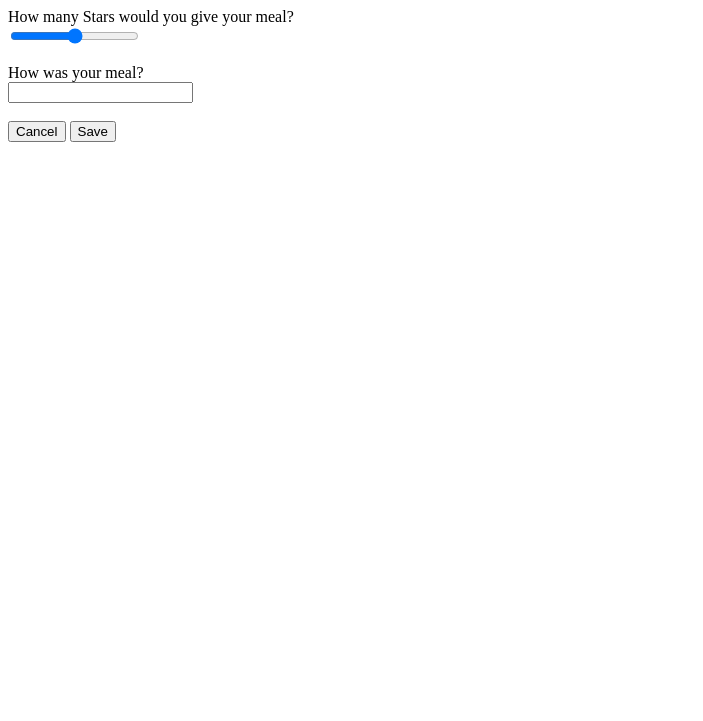
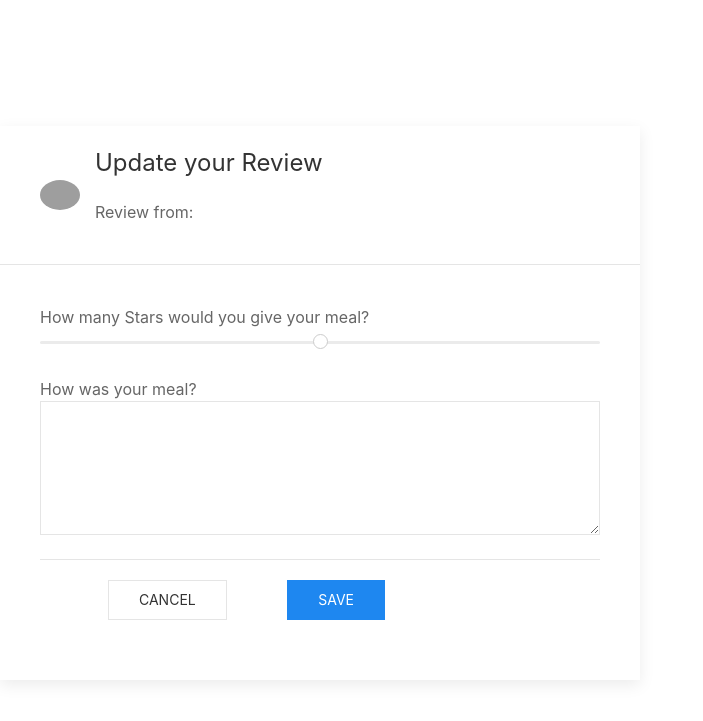
Before and after one commit to Code-Institute-Submissions/pigginnel, a Flask app: template templates/edit_review.html in a window 1280 px wide. Shown: the top 721 px of the page, without its empty margins (0-703 px from the left). Run offline with Flask 2, Linux system fonts and the light colour scheme; the template is opened without the code that fills it, so the values that code supplies are empty; some libraries are stand-ins or nearby versions; grey boxes are pictures that could not be loaded.

Commit message:
FIX: Edit review to edit correct document

```diff
--- a/run.py
+++ b/run.py
@@ -56,7 +56,7 @@ def dashboard():
                            admin_review=admin_review)
 
 
-@app.route("/add_review", methods=["POST"])
+@app.route("/add_review", methods=["GET", "POST"])
 def add_review():
     if request.method == "POST":
         today = date.today()
@@ -86,9 +86,12 @@ def edit_review(review_id):
             "stars": request.form.get("stars"),
             "review": request.form.get("review")
         }
-        mongo.db.reviews.update({"_id": ObjectId(review_id)}, submit)
+        mongo.db.reviews.replace_one({"_id": ObjectId(review_id)}, submit)
         flash("Your Review Has Been Updated", 'update')
-    return redirect(url_for("dashboard"))
+        return redirect(url_for("dashboard"))
+
+    review = mongo.db.reviews.find_one({"_id": ObjectId(review_id)})
+    return render_template("edit_review.html", review=review)
 
 
 @app.route("/delete_review/<review_id>")
--- a/static/css/main.css
+++ b/static/css/main.css
@@ -88,7 +88,7 @@ a:hover {
     margin-right: 3vw;
 }
 
-/*-------------------------------- Menu Section -------------------- */
+/*-------------------------------- Review Cards -------------------- */
 
 #reviews {
     padding-top: 2em;
@@ -114,3 +114,10 @@ a:hover {
     margin-right: 5vw;
     max-width: 90%;
 }
+
+/*-------------------------------- Dashboard -------------------- */
+
+#dash_review {
+    margin-top: 3vh;
+    margin-left: 2%;
+}
--- a/templates/edit_review.html
+++ b/templates/edit_review.html
@@ -1,9 +1,32 @@
-<form method="POST" action="{{ url_for('edit_review', review_id=review._id) }}">
-    <label for="stars">How many Stars would you give your meal?</label><br />
-    <input class="uk-range" type="range" value="3" min="1" max="5" step="1" id="stars" name="stars"
-        required /><br /><br />
-    <label for="review">How was your meal?</label><br />
-    <input type="text" id="review" name="review" required /><br /><br />
-    <button class="uk-button uk-button-default uk-modal-close" type="button">Cancel</button>
-    <button class="uk-button uk-button-primary" type="submit">Save</button>
-</form>
+
+{% extends "base.html" %}
+
+{% block content %}
+        <div class="uk-card uk-card-default uk-width-1-2@m">
+            <div class="uk-card-header">
+                <div class="uk-grid-small uk-flex-middle" uk-grid>
+                    <div class="uk-width-auto">
+                        <img class="uk-border-circle" width="40" height="40" src="images/avatar.jpg">
+                    </div>
+                    <div class="uk-width-expand">
+                        <h3 class="uk-card-title uk-margin-remove-bottom">Update your Review</h3>
+                        <p>Review from:</p><p class="uk-text-meta uk-margin-remove-top">{{ review.date }}</p>
+                    </div>
+                </div>
+            </div>
+            <div class="uk-card-body">
+                <form method="POST" action="{{ url_for('edit_review', review_id=review._id) }}">
+                    <label for="stars">How many Stars would you give your meal?</label><br />
+                    <input class="uk-range" type="range" value="{{ review.stars }}" min="1" max="5" step="1" id="stars" name="stars"
+                        required /><br /><br />
+                    <label for="review">How was your meal?</label>
+                    <textarea class="uk-textarea" rows="5" id="review" name="review" placeholder="{{ review.review }}"required></textarea><br /><br />
+                    <div class="uk-card-footer">
+                        <a class="uk-button uk-button-default uk-modal-close" href="{{ url_for('dashboard') }}">Cancel</a>
+                        <button class="uk-button uk-button-primary" type="submit">Save</button>
+                    </div>
+                </form>
+            </div>
+
+        </div>
+{% endblock %}
```
Also changed, not shown: templates/dashboard.html (+6 -16 lines), templates/dashboard_reviews.html (+1 -10 lines).
